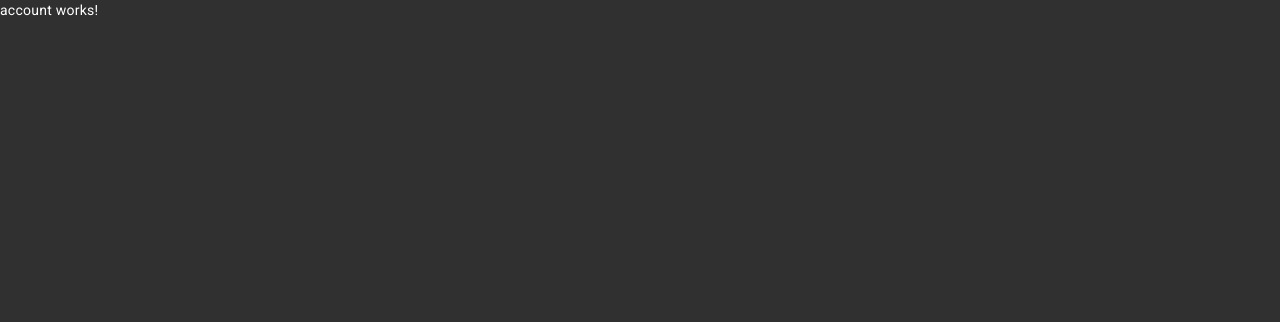
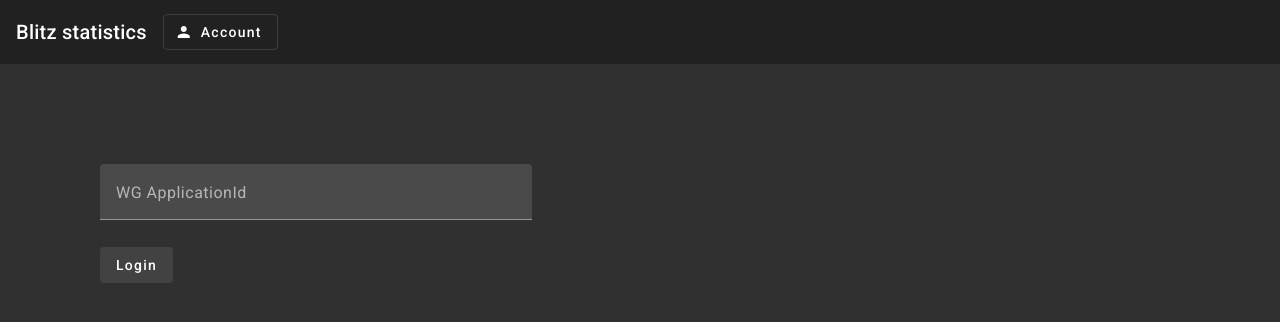
Before and after one commit to DrMboga/ShortWotStatistics, an Angular app in the folder Frontend/: page /account in a window 1280 px wide. Shown: the top 322 px of the page. Built offline with nearby package versions, Linux system fonts and the light colour scheme.

Commit message:
feat: nav menu added

```diff
--- a/Frontend/src/app/account/account.component.css
+++ b/Frontend/src/app/account/account.component.css
@@ -0,0 +1,11 @@
+:host {
+  display: flex;
+  flex-direction: column;
+  align-items: flex-start;
+  margin: 100px;
+  gap: 5px;
+
+  mat-form-field {
+    width: 40%;
+  }
+}
--- a/Frontend/src/app/account/account.component.html
+++ b/Frontend/src/app/account/account.component.html
@@ -1 +1,5 @@
-<p>account works!</p>
+<mat-form-field>
+  <mat-label>WG ApplicationId</mat-label>
+  <input matInput [(ngModel)]="wgApplicationId">
+</mat-form-field>
+<button mat-flat-button (click)="logIn()" >Login</button>
--- a/Frontend/src/app/account/account.component.ts
+++ b/Frontend/src/app/account/account.component.ts
@@ -1,11 +1,16 @@
 import { Component } from '@angular/core';
+import { MatFormField, MatInput, MatLabel } from '@angular/material/input';
+import { MatButton } from '@angular/material/button';
+import { FormsModule } from '@angular/forms';
 
 @Component({
   selector: 'app-account',
-  imports: [],
+  imports: [MatFormField, MatLabel, MatInput, MatButton, FormsModule],
   templateUrl: './account.component.html',
-  styleUrl: './account.component.css'
+  styleUrl: './account.component.css',
 })
 export class AccountComponent {
+  wgApplicationId: string | undefined = undefined;
 
+  public logIn() {}
 }
--- a/Frontend/src/app/app.component.css
+++ b/Frontend/src/app/app.component.css
@@ -0,0 +1,15 @@
+.flex-container {
+  display: flex;
+  flex-direction: row;
+  align-items: center;
+  flex-wrap: wrap;
+  gap: 1rem;
+}
+.button-row {
+  display: table-cell;
+  max-width: 600px;
+}
+
+.button-row .mat-mdc-button-base {
+  margin: 8px 8px 8px 0;
+}
--- a/Frontend/src/app/app.component.html
+++ b/Frontend/src/app/app.component.html
@@ -1 +1,9 @@
+<mat-toolbar>
+  <div class="flex-container">
+    <span>Blitz statistics</span>
+    <div class="button-row">
+      <app-nav-button routerLink="/account" icon="person" label="Account"></app-nav-button>
+    </div>
+  </div>
+</mat-toolbar>
 <router-outlet />
--- a/Frontend/src/app/app.component.ts
+++ b/Frontend/src/app/app.component.ts
@@ -1,11 +1,13 @@
 import { Component } from '@angular/core';
 import { RouterOutlet } from '@angular/router';
+import { MatToolbar } from '@angular/material/toolbar';
+import { NavButtonComponent } from './components/nav-button/nav-button.component';
 
 @Component({
   selector: 'app-root',
-  imports: [RouterOutlet],
+  imports: [RouterOutlet, MatToolbar, NavButtonComponent],
   templateUrl: './app.component.html',
-  styleUrl: './app.component.css'
+  styleUrl: './app.component.css',
 })
 export class AppComponent {
   title = 'BlitzStatistics';
--- /dev/null
+++ b/Frontend/src/app/components/nav-button/nav-button.component.css
@@ -0,0 +1,3 @@
+.mat-mdc-button-base {
+  margin: 8px 8px 8px 0;
+}
--- /dev/null
+++ b/Frontend/src/app/components/nav-button/nav-button.component.html
@@ -0,0 +1,11 @@
+@if (router.url === routerLink()) {
+  <a mat-stroked-button [routerLink]="routerLink()">
+    <mat-icon>{{ icon() }}</mat-icon>
+    {{ label() }}
+  </a>
+} @else {
+  <a mat-button [routerLink]="routerLink()">
+    <mat-icon>{{ icon() }}</mat-icon>
+    {{ label() }}
+  </a>
+}
--- /dev/null
+++ b/Frontend/src/app/components/nav-button/nav-button.component.ts
@@ -0,0 +1,19 @@
+import { Component, input } from '@angular/core';
+import { CommonModule } from '@angular/common';
+import { MatIconModule } from '@angular/material/icon';
+import { MatAnchor } from '@angular/material/button';
+import { Router, RouterLink } from '@angular/router';
+
+@Component({
+  selector: 'app-nav-button',
+  imports: [CommonModule, MatIconModule, MatAnchor, RouterLink],
+  templateUrl: './nav-button.component.html',
+  styleUrl: './nav-button.component.css',
+})
+export class NavButtonComponent {
+  routerLink = input<string>();
+  icon = input<string>();
+  label = input<string>();
+
+  constructor(public router: Router) {}
+}
```
Also changed, not shown: 1 other file (tests, documents, lock files or other folders).
